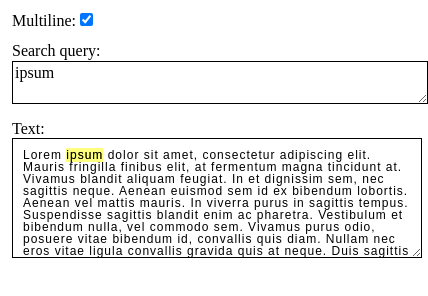
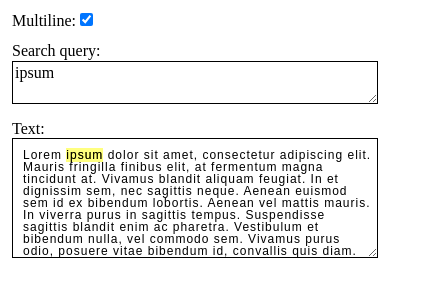
Before and after one commit to arkadii-teteniuk/jetbrains-textarea, a website built with Vite: page index.html in a window 390 px wide. Shown: the whole page, 428 px wide, since content can reach past the window. Built offline with nearby package versions, Linux system fonts and the light colour scheme.

Commit message:
Fix styles

```diff
--- a/src/styles/styles.css
+++ b/src/styles/styles.css
@@ -2,24 +2,24 @@
 * Reset
  */
 
-html {
-    line-height: 1.15; /* 1 */
-    -webkit-text-size-adjust: 100%; /* 2 */
+*, *:before, *:after {
+    box-sizing: border-box;
 }
 
-body {
-    margin: 0;
+html {
+    line-height: 1.15;
+    -webkit-text-size-adjust: 100%;
 }
 
 input,
 textarea {
-    font-family: inherit; /* 1 */
-    font-size: 100%; /* 1 */
-    line-height: 1.15; /* 1 */
-    margin: 0; /* 2 */
+    font-family: inherit;
+    font-size: 100%;
+    line-height: 1.15;
+    margin: 0;
 }
 
-input { /* 1 */
+input {
     overflow: visible;
 }
 
@@ -37,7 +37,7 @@ input, textarea {
  */
 
 body {
-    padding: 12px;
+    margin: 12px;
     gap: 12px;
 
     display: flex;
@@ -53,7 +53,7 @@ body {
     display: flex;
     flex-direction: column;
 
-    width: 410px;
+    /*width: 410px;*/
 }
 
 .search textarea, input[type="text"] {
@@ -65,7 +65,6 @@ body {
 .search textarea[rows="1"], .search input[type="text"] {
     white-space: nowrap;
     overflow: hidden;
-    box-sizing: border-box;
     height: 24px;
     line-height: 19px;
     display: block;
@@ -79,9 +78,8 @@ input {
 
 .editor {
     display: block;
-    box-sizing: border-box;
 
-    width: 410px;
+    /*width: 410px;*/
     height: 80px;
 
     padding: 5px;
@@ -97,8 +95,6 @@ input {
 }
 
 .container, .backdrop, .editor {
-    box-sizing: border-box;
-
     min-width: 410px;
     min-height: 120px;
 }
@@ -148,3 +144,17 @@ input {
 
     word-break: inherit;
 }
+
+@media screen and (max-width: 400px) {
+    .search {
+        width: 100%;
+    }
+    .container, .backdrop, .editor {
+        min-width: 100%;
+    }
+}
+@media screen and (min-width: 768px) {
+    .search, .container, .backdrop, .editor {
+        max-width: 410px;
+    }
+}
```
